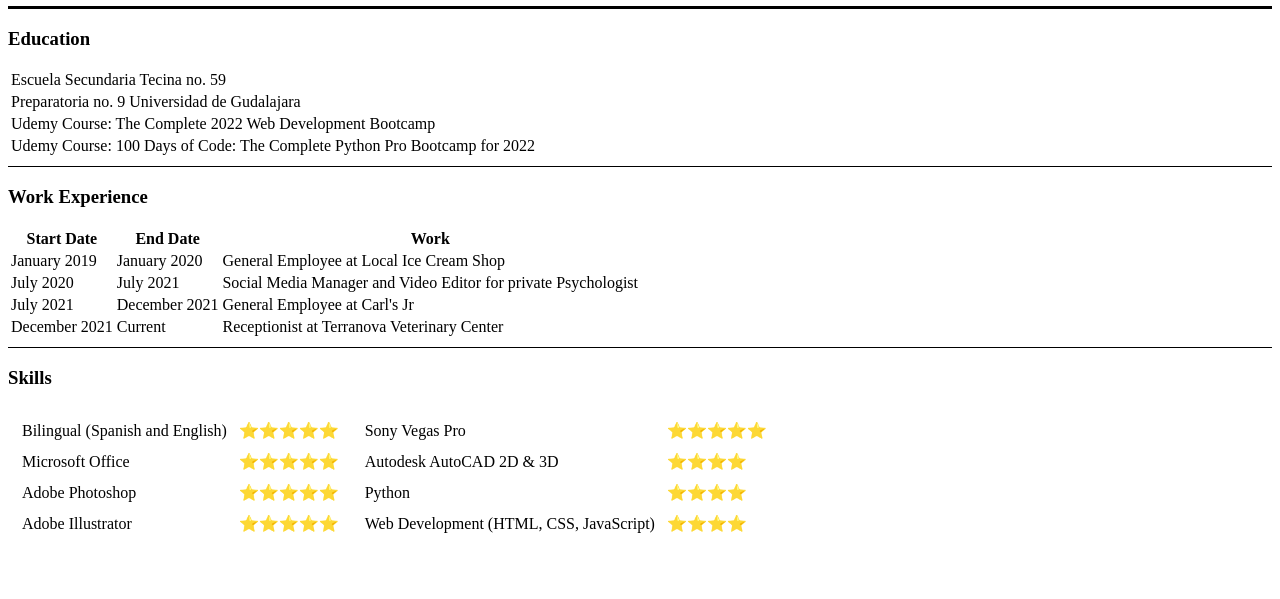
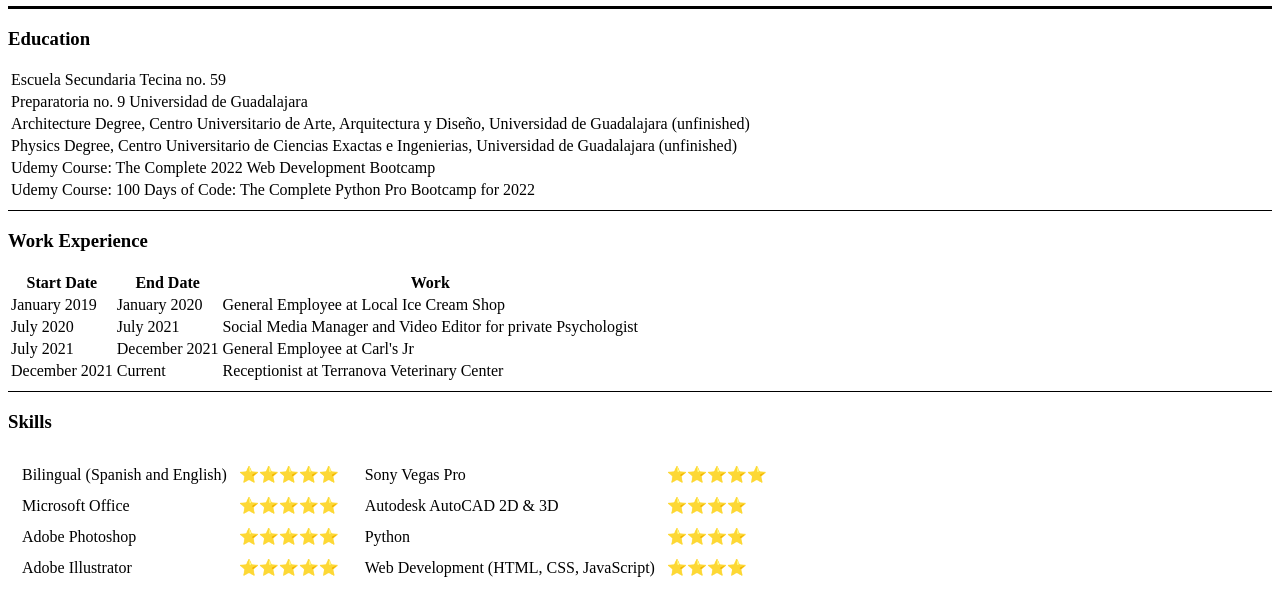
Before and after one commit to Jaziel7310/CV, a plain HTML site: page index.html in a window 1280 px wide. Shown: the part 324-923 px from the top of the page. Before the commit the page ends 879 px from the top, so only its background shows below. Drawn offline with Linux system fonts and the light colour scheme.

Commit message:
Update index.html

```diff
--- a/index.html
+++ b/index.html
@@ -21,7 +21,13 @@
         <td>Escuela Secundaria Tecina no. 59</td>
       </tr>
       <tr>
-        <td>Preparatoria no. 9 Universidad de Gudalajara</td>
+        <td>Preparatoria no. 9 Universidad de Guadalajara</td>
+      </tr>
+      <tr>
+        <td>Architecture Degree, Centro Universitario de Arte, Arquitectura y Diseño, Universidad de Guadalajara (unfinished)</td>
+      </tr>
+      <tr>
+        <td>Physics Degree, Centro Universitario de Ciencias Exactas e Ingenierias, Universidad de Guadalajara (unfinished)</td>
       </tr>
       <tr>
         <td>Udemy Course: The Complete 2022 Web Development Bootcamp</td>
```
